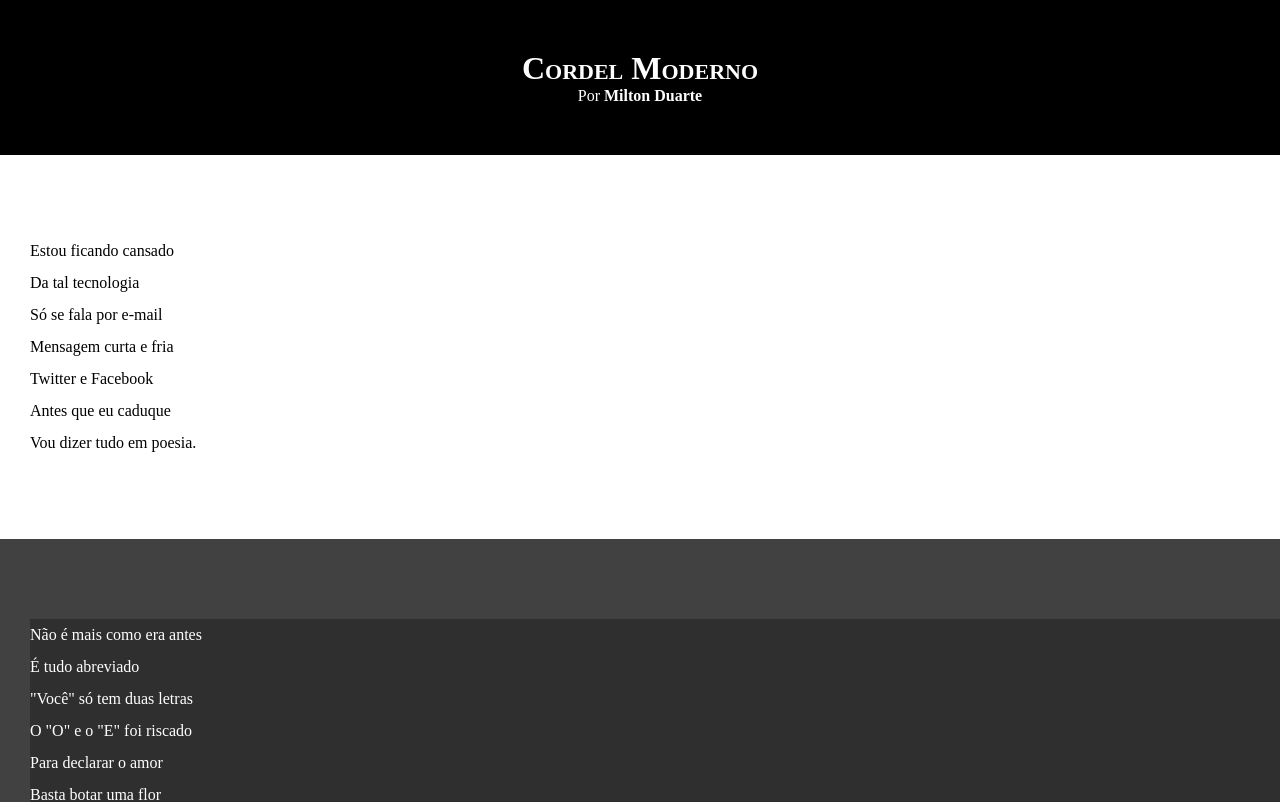
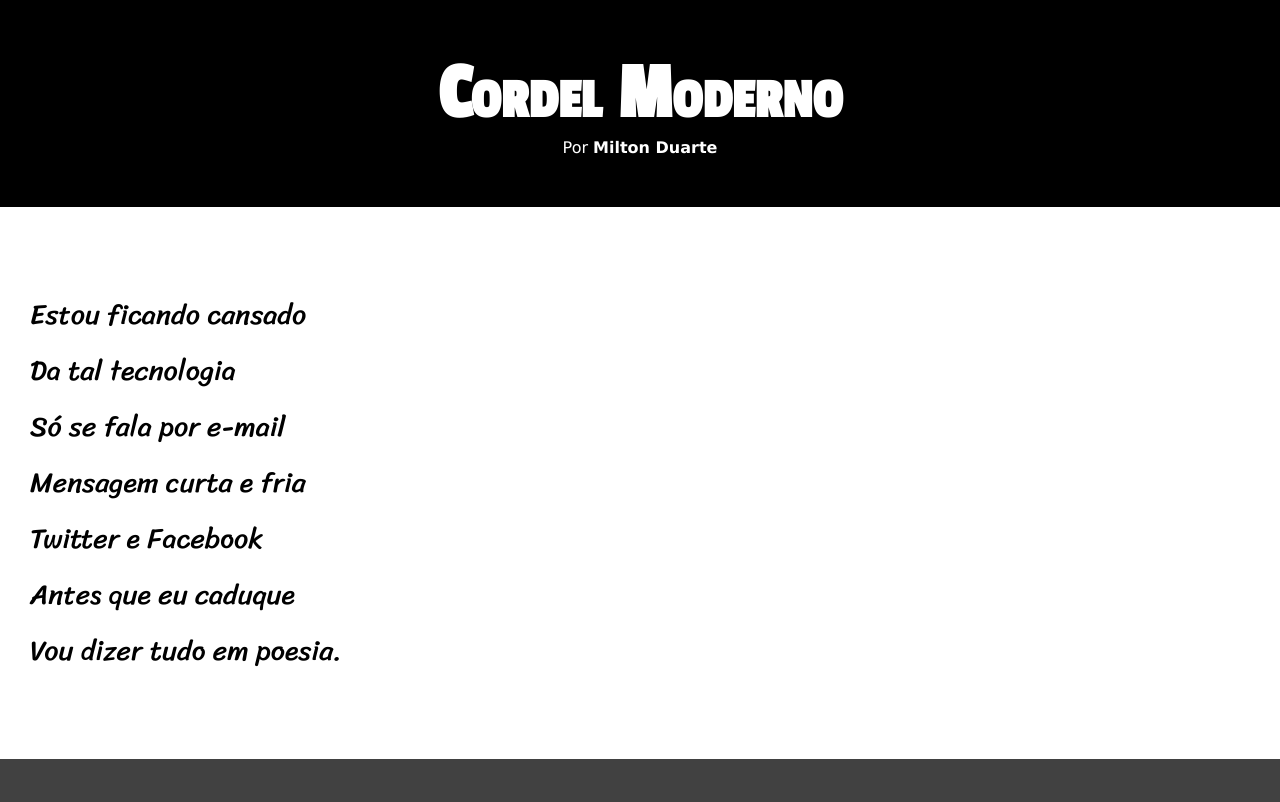
Before and after one commit to RamonBarret/html-css, a plain HTML site: page desafios/Desafio12/index.html in a window 1280 px wide. Shown: the top 802 px of the page. Drawn offline with Linux system fonts and the light colour scheme.

Commit message:
Update style.css
fonts-edit-config

```diff
--- a/desafios/Desafio12/estilo/style.css
+++ b/desafios/Desafio12/estilo/style.css
@@ -1,13 +1,25 @@
 @charset "UTF-8";
+
+
+@import url('https://fonts.googleapis.com/css2?family=Passion+One&display=swap');
+@import url('https://fonts.googleapis.com/css2?family=Passion+One&family=Sriracha&display=swap');
+
+:root {
+    --font01: Verdana, Geneva, Tahoma, sans-serif;
+    --font02: 'Passion One', cursive;
+    --font03: 'Sriracha', cursive;
+}
 
 * {
     margin: 0px;
     padding: 0px;
+    font-size: 1em;
 }
 
 html, body {
     min-height: 100vh;
     background-color: darkgray;
+    font-family: var(--font01);
 }
 
 header {
@@ -19,7 +31,8 @@ header {
 header > h1 {
     padding-top: 50px;
     font-variant: small-caps;
-
+    font-family: var(--font02);
+    font-size: 10vh;
 }
 
 header > p {
@@ -41,6 +54,8 @@ section {
     padding-bottom: 10vh;
     line-height: 2em;
     padding-left: 30px;
+    font-family: var(--font03);
+    font-size: 3.5vh;
 }
 
 section.normal {
@@ -54,8 +69,9 @@ section.imagem {
 }
 
 section.imagem > p {
+    display: inline-block;
+    padding: 5px;
     background-color: rgba(0, 0, 0, 0.281);
-    color: white;
 }
 
 footer {
```
